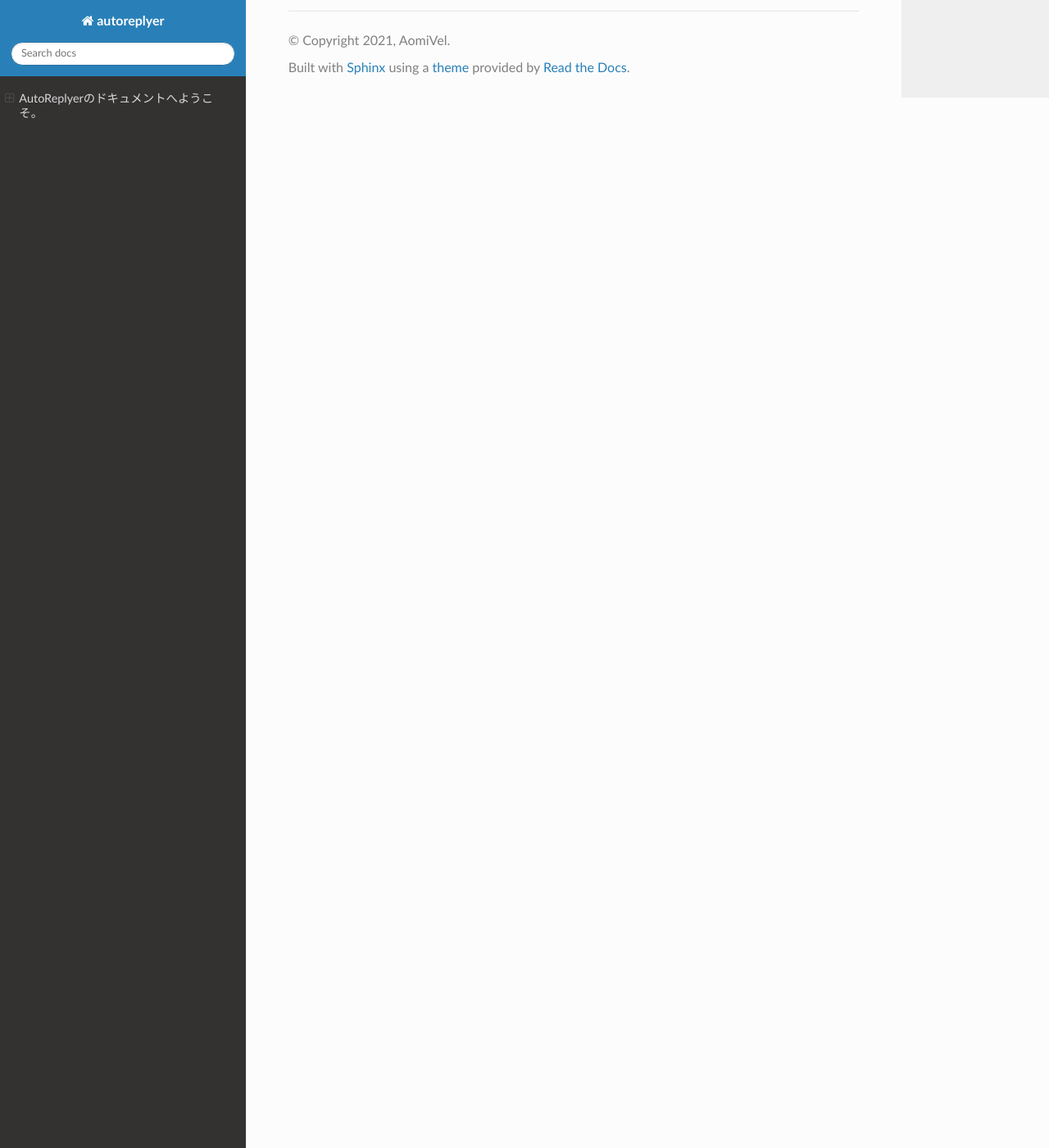
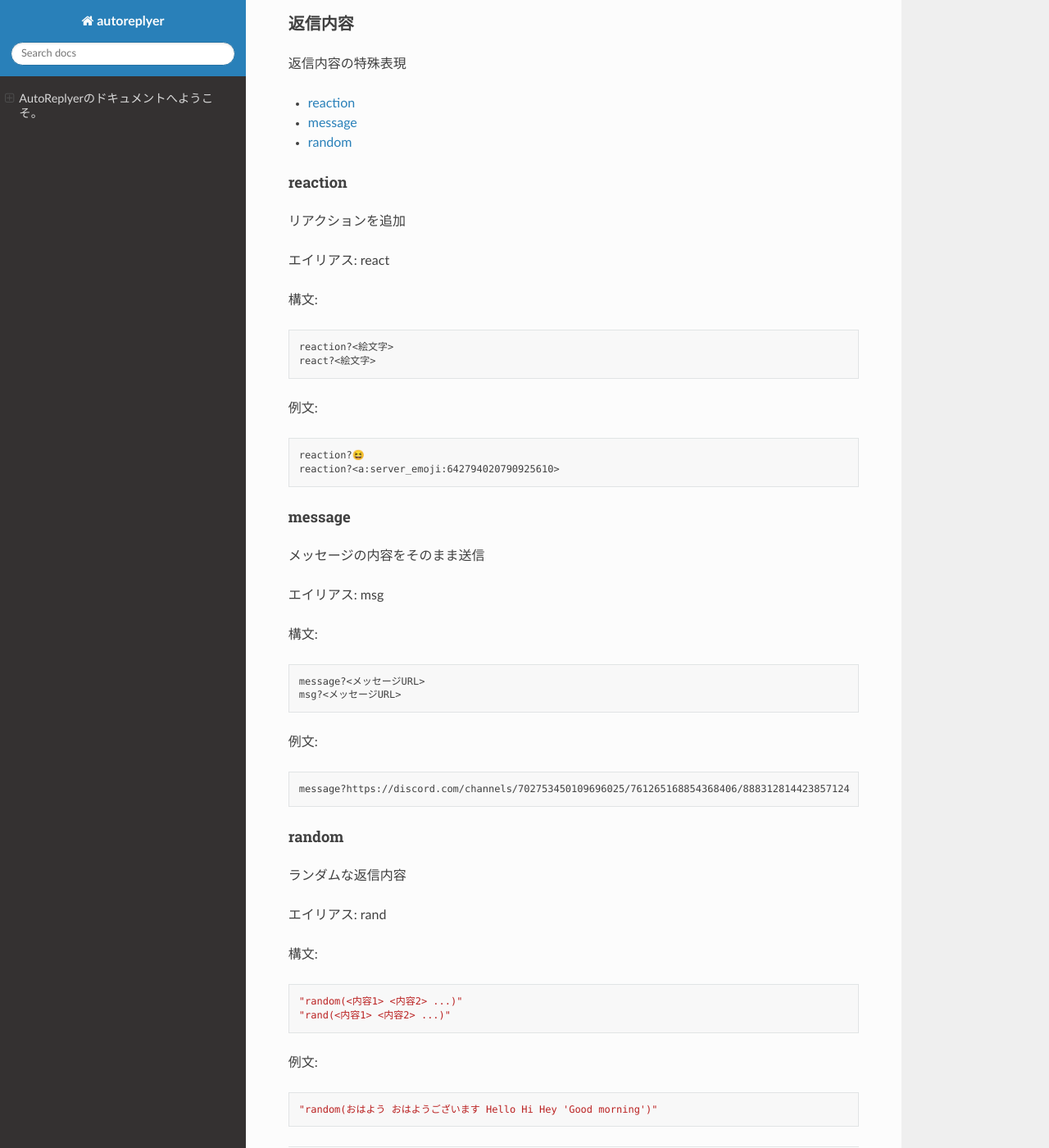
Before and after one commit to AomiVel/AutoReplyerDoc, a Sphinx documentation site: the page built from docs/index.rst, in a window 1280 px wide and 1400 px high, scrolled down 5416 px. Shown: the whole window at 82% size. Built offline with Sphinx 7.4.7 and the Read the Docs theme 2.0.0, drawn with Linux system fonts in a browser that asks for light colours; some of the changed text lies outside the part shown.

Commit message:
something

```diff
--- a/docs/index.rst
+++ b/docs/index.rst
@@ -232,8 +232,8 @@ any
 
 
 .. warning::
-    条件に空白を入れたい場合はシングルクォーテーション(')ではさむ必要があります。
-    この特殊表現はかならずダブルクォーテーション(")ではさむ必要があります
+    * 条件に空白を入れたい場合はシングルクォーテーション(')ではさむ必要があります。
+    * この特殊表現はかならずダブルクォーテーション(")ではさむ必要があります
 
 
 .. note::
@@ -261,8 +261,8 @@ all
 
 
 .. warning::
-    条件に空白を入れたい場合はシングルクォーテーション(')ではさむ必要があります。
-    この特殊表現はかならずダブルクォーテーション(")ではさむ必要があります
+    * 条件に空白を入れたい場合はシングルクォーテーション(')ではさむ必要があります。
+    * この特殊表現はかならずダブルクォーテーション(")ではさむ必要があります
 
 
 .. note::
@@ -279,3 +279,77 @@ all
 
     "all(あ い う え お)"
     "all(おきた time?12:-)"
+
+
+
+返信内容
+----------
+返信内容の特殊表現
+
+* :ref:`addreaction`
+* :ref:`addmessage`
+* :ref:`addrandom`
+
+
+
+.. _addreaction:
+
+reaction
+^^^^^^^^^^
+リアクションを追加
+
+エイリアス: react
+
+
+構文::
+
+    reaction?<絵文字>
+    react?<絵文字>
+
+
+例文::
+
+    reaction?😆
+    reaction?<a:server_emoji:642794020790925610>
+
+
+
+.. _addmessage:
+
+message
+^^^^^^^^^^
+メッセージの内容をそのまま送信
+
+エイリアス: msg
+
+
+構文::
+
+    message?<メッセージURL>
+    msg?<メッセージURL>
+
+
+例文::
+
+    message?https://discord.com/channels/702753450109696025/761265168854368406/888312814423857124
+
+
+
+.. _addrandom:
+
+random
+^^^^^^^^^^
+ランダムな返信内容
+
+エイリアス: rand
+
+
+構文::
+
+    "random(<内容1> <内容2> ...)"
+    "rand(<内容1> <内容2> ...)"
+
+
+例文::
+
+    "random(おはよう おはようございます Hello Hi Hey 'Good morning')"
```
